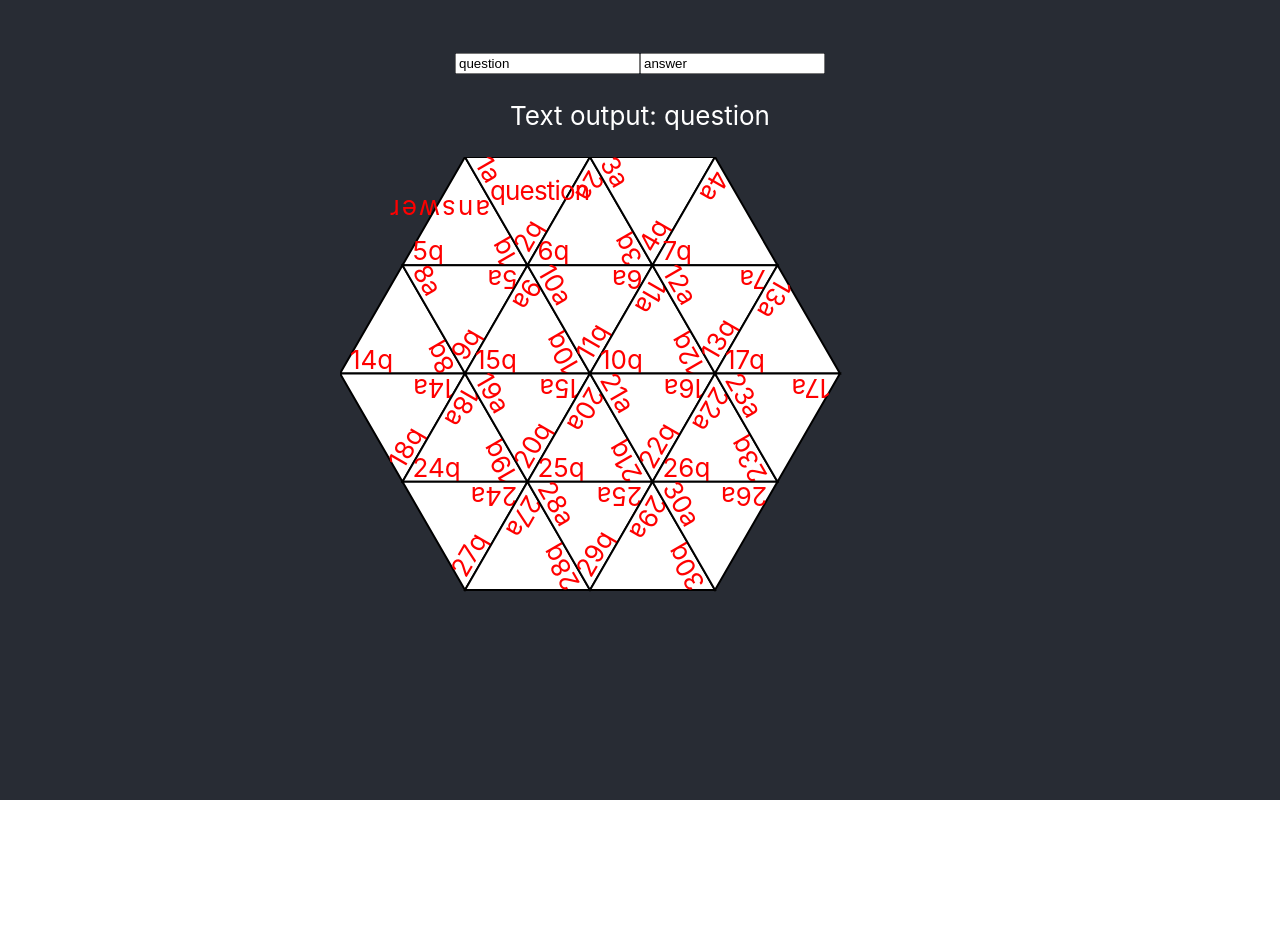
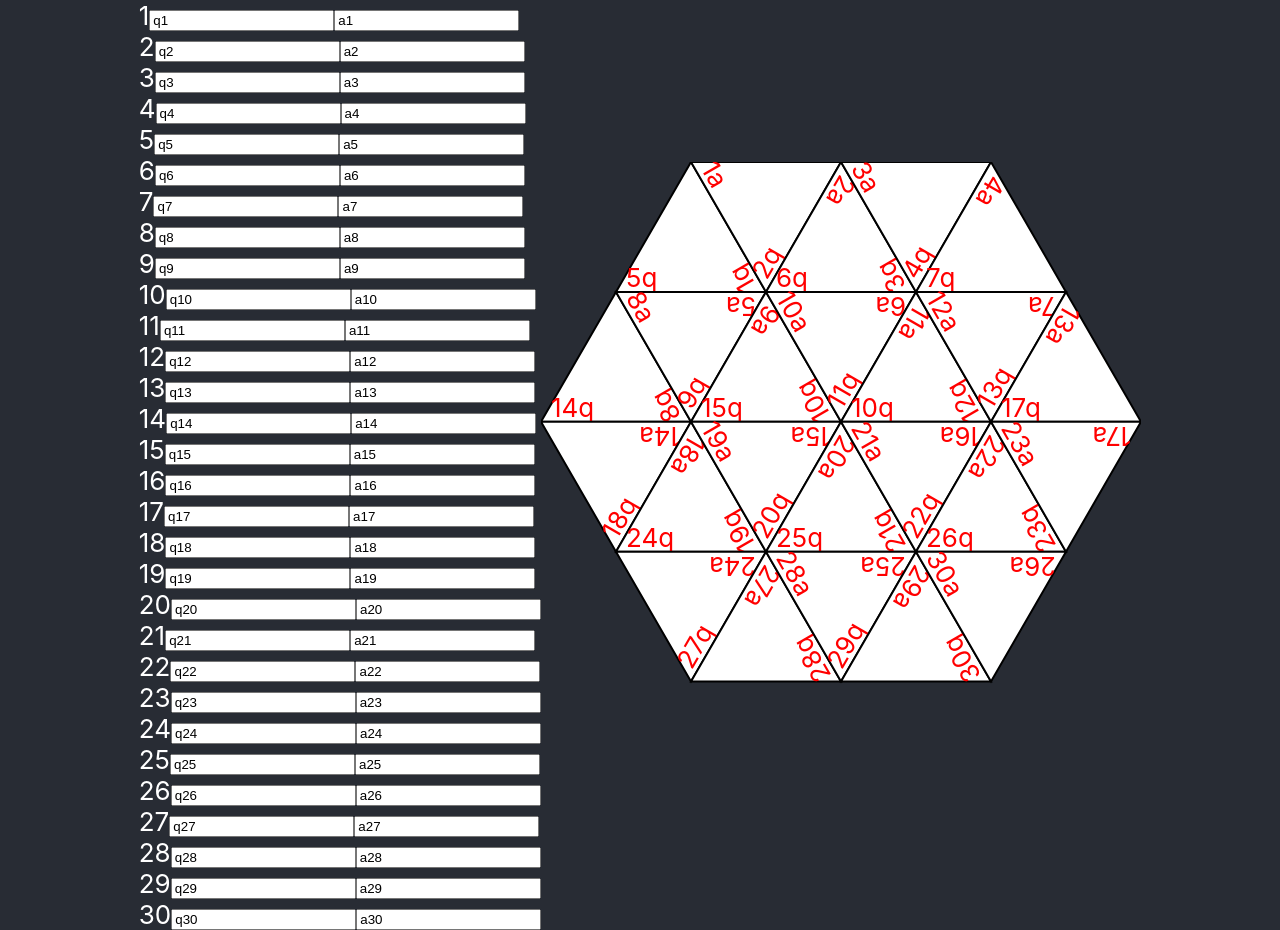
Before and after one commit to PeterGrahamJersey/tarsia-generator, a React (Create React App) app: page / in a window 1280 px wide. Before the commit the page ends 800 px from the top, so only its background shows below. Built offline with nearby package versions, Linux system fonts and the light colour scheme.

Commit message:
questions and child to parent data transfer

```diff
--- a/src/App.css
+++ b/src/App.css
@@ -1,38 +1,11 @@
 .App {
-  text-align: center;
-}
-
-.App-logo {
-  height: 40vmin;
-  pointer-events: none;
-}
-
-@media (prefers-reduced-motion: no-preference) {
-  .App-logo {
-    animation: App-logo-spin infinite 20s linear;
-  }
-}
-
-.App-header {
   background-color: #282c34;
-  min-height: 100vh;
-  display: flex;
-  flex-direction: column;
-  align-items: center;
-  justify-content: center;
   font-size: calc(10px + 2vmin);
   color: white;
 }
 
-.App-link {
-  color: #61dafb;
+.container {
+  display: flex;
+  align-items: center;
+  justify-content: center;
 }
-
-@keyframes App-logo-spin {
-  from {
-    transform: rotate(0deg);
-  }
-  to {
-    transform: rotate(360deg);
-  }
-}
--- a/src/App.js
+++ b/src/App.js
@@ -3,64 +3,39 @@ import React from 'react';
 //import logo from './logo.svg';
 import './App.css';
 import TarsiaGrid from './ComponentTarsiaGrid';
+import Questions from './ComponentQuestionAnswer'
 import hexGrid from './config';
-
-function PairedText(row, n, side, rotation, value1, value2) {
-  const h = Math.sqrt(3)*side/2
-  const x = side + side/2
-  const y = h/2
-  const cor = x + "," + y
-  return <>
-      <text transform={"rotate("+rotation+" "+cor+")"} x={x} y={y} fill="red" textLength={side}>{value1}</text>
-      <text transform={"rotate("+rotation+180+" "+cor+")"} x={x} y={y} fill="red" textLength={side}>{value2}</text>
-    </>
-}
 
 class App extends React.Component {
   constructor(props) {
     super(props);
     this.id = props.id;
     this.state = {
-      Q1: "question",
-      A1: "answer"
+      values: {}
     };
 
-    this.handleInputChange = this.handleInputChange.bind(this);
+    this.eventhandler = this.eventhandler.bind(this);
   }
 
-  handleInputChange(event) {
-    const target = event.target;
-    const value = target.type === 'checkbox' ? target.checked : target.value;
-    const name = target.name;
-    this.setState({
-      [name]: value    });
+  eventhandler(data) {
+      const updatedValues = this.state.values
+      updatedValues[data.questionNumber] = data.state
+      this.setState({
+        values: updatedValues
+      })
   }
 
   render() {
     return (
-      <div className="App">
-        <header className="App-header">
-          <form>
-            <label>
-              {this.id}
-              <input
-                name="Q1"
-                type="text"
-                value={this.state.Q1}
-                onChange={this.handleInputChange} />
-              <input
-                name="A1"
-                type="text"
-                value={this.state.A1}
-                onChange={this.handleInputChange} />
-            </label>
-          </form>
-          <p>Text output: {this.state.Q1}</p>
+      <div className="App container">
+        <div>
+            <Questions onInputChange={(data) => this.eventhandler(data)} nQuestions="5"/>
+        </div>
+        <div>
           <svg height="600" width="600">
-            <TarsiaGrid config={hexGrid}/>
-            {PairedText(1, 1, 100, 0, this.state.Q1, this.state.A1)}
+            <TarsiaGrid config={hexGrid} values={this.state.values}/>
           </svg>
-        </header>
+        </div>
     </div>
     );
   }
--- a/src/ComponentQuestionAnswer.js
+++ b/src/ComponentQuestionAnswer.js
@@ -4,26 +4,38 @@ class QuestionAnswer extends React.Component {
     constructor(props) {
       super(props);
       this.questionNumber = props.questionNumber;
+      this.onChange = props.onChange
       this.state = {
-        Q: props.questionNumber + "q",
-        A: props.questionNumber + "a"
+        q: "q" + props.questionNumber,
+        a: "a" + props.questionNumber
       };
 
       this.handleInputChange = this.handleInputChange.bind(this);
     }
 
     handleInputChange(event) {
+      // controlled component method for ensuring the input value and state remain in sync
+      // to do with the differences between react and HTML implementation of inputs
       const target = event.target;
       const value = target.type === 'checkbox' ? target.checked : target.value;
       const name = target.name;
-      this.setState({
-        [name]: value    });
+      this.setState(
+        {
+          [name]: value
+        },
+        // callback, fires after the state update to pass things back to the parent component
+        () => {
+          if (this.props.onChange) {
+            this.props.onChange({state: this.state, questionNumber: this.questionNumber});
+          }
+        }
+      )
     }
 
     render() {
       return (
           <label>
-            {this.id}
+            {this.questionNumber}
             <input
               name="q"
               type="text"
@@ -39,4 +51,27 @@ class QuestionAnswer extends React.Component {
     }
   }
 
-export default QuestionAnswer
+class Questions extends React.Component {
+  constructor(props) {
+    super(props);
+    this.nQustions = props.nQuestions;
+    this.onInputChange = props.onInputChange;
+  }
+
+  render() {
+    const questions = []
+    var i;
+    for (i=1; i<=30; i++) {
+      questions.push(<QuestionAnswer questionNumber={i} onChange={(data) => this.onInputChange(data)} />)
+      questions.push(<br/>)
+    }
+
+    return(
+      <form>
+        {questions}
+      </form>
+    )
+  }
+}
+
+export default Questions
--- a/src/ComponentTarsiaGrid.js
+++ b/src/ComponentTarsiaGrid.js
@@ -6,7 +6,7 @@ class Triangle extends React.Component {
       this.id = props.id;
       this.row = parseInt(props.row)
       this.col = parseInt(props.col)
-      this.side = 125
+      this.side = 150
       this.state = {
         values: props.values,
       };
@@ -54,11 +54,14 @@ class TarsiaGrid  extends React.Component {
       super(props);
       this.id = props.id;
       this.config = props.config
-      this.state ={}
+      this.state ={
+          values: props.values
+      }
     }
 
     render() {
         const grid = []
+        console.log(this.state.values)
         for (let triangle of this.config) {
             grid.push(<Triangle row={triangle.row} col={triangle.col} values={triangle.values}/>)
         }
@@ -69,4 +72,6 @@ class TarsiaGrid  extends React.Component {
     }
 }
 
+
+
 export default TarsiaGrid
```
